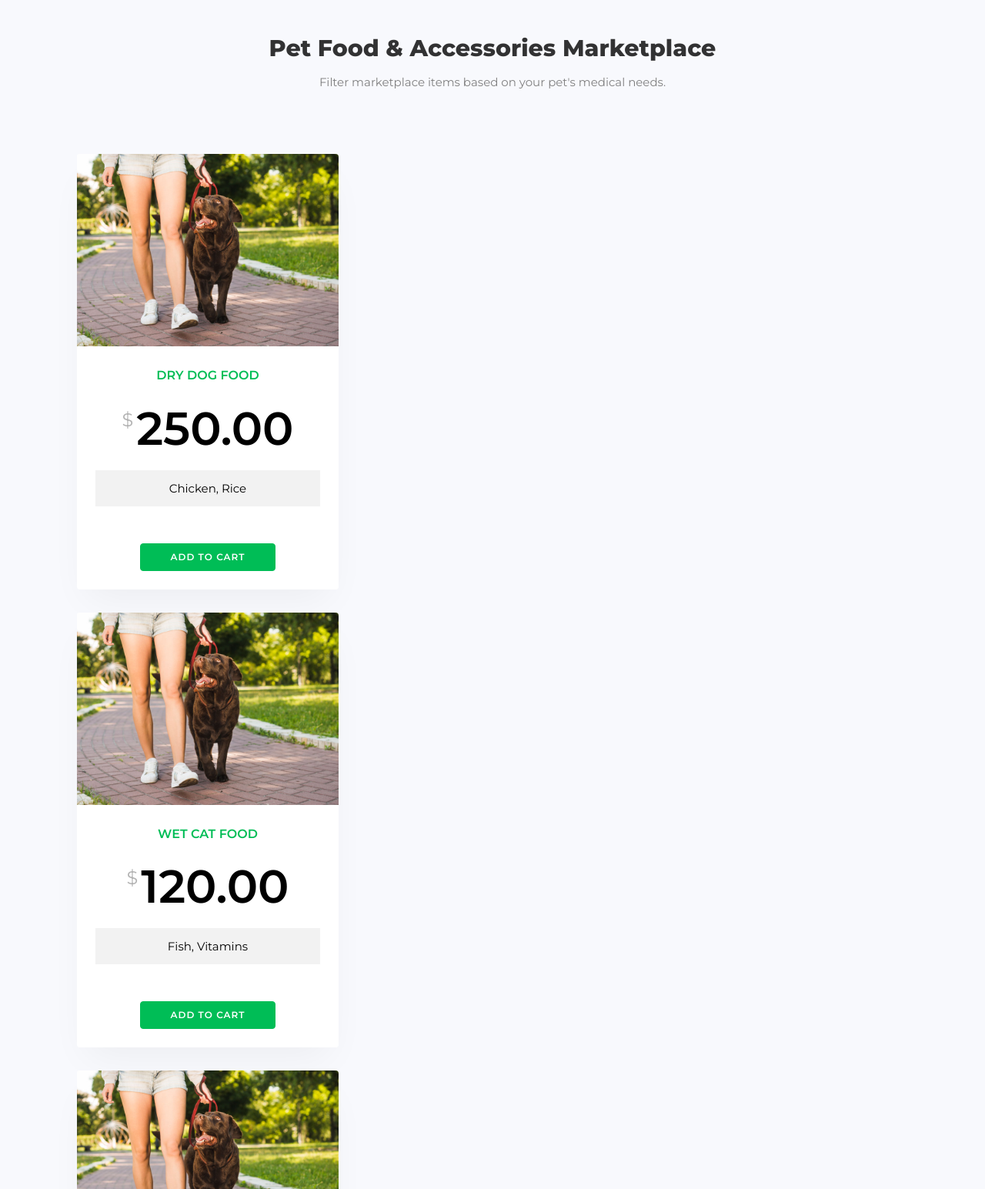
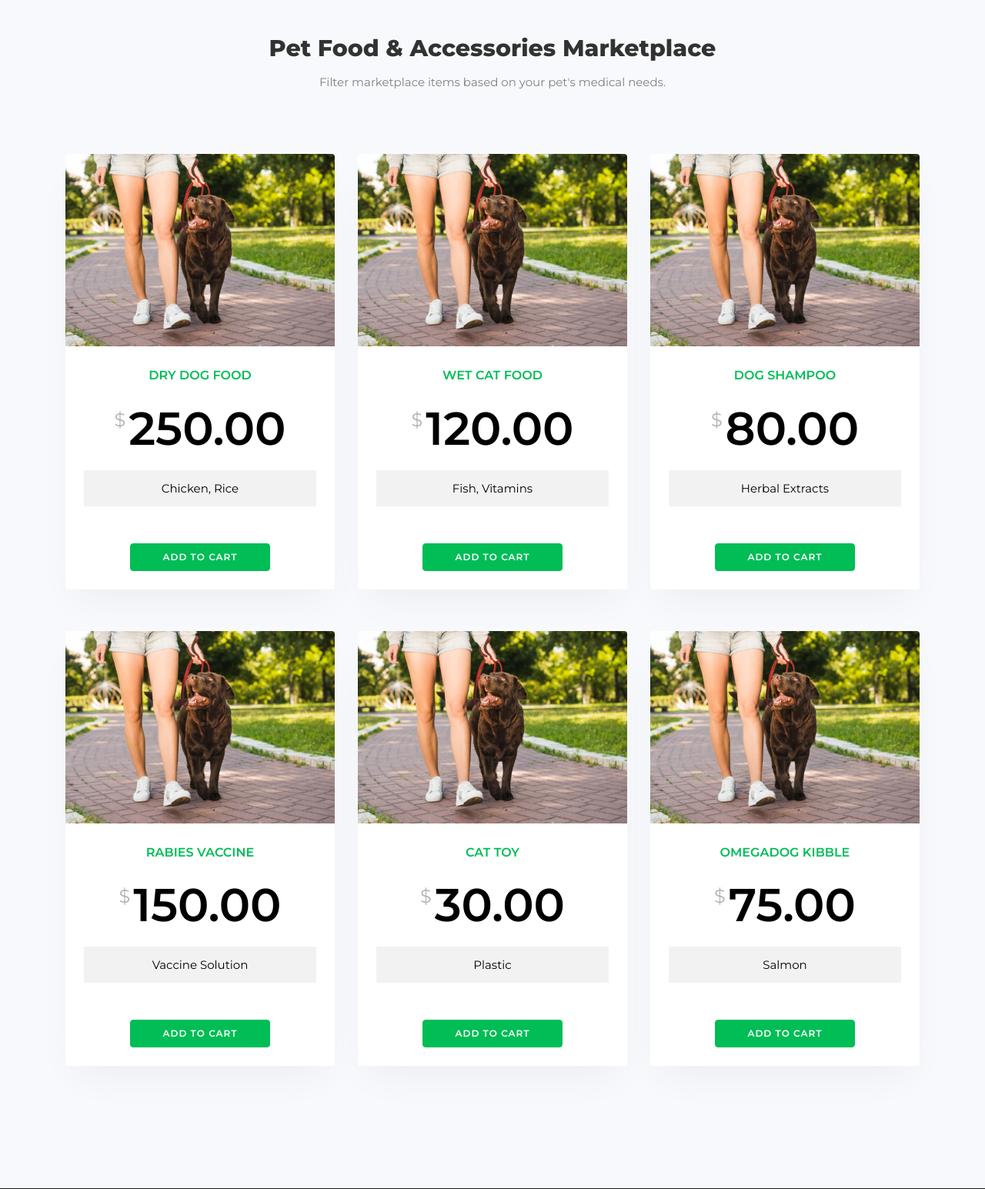
Before and after one commit to yosifsayed444/Smart-Pet-Care-System, a PHP site: page /SE1_Project/Public/marketplace in a window 1280 px wide. Shown: the part 204-1749 px from the top of the page at 77% size. Run offline with PHP 8.4, Linux system fonts and the light colour scheme; data comes from the database, SQL or seed files in the repository; some web fonts are replaced.

Commit message:
simple edit related with css

```diff
--- a/App/views/MarketPlace/index.php
+++ b/App/views/MarketPlace/index.php
@@ -3,16 +3,21 @@
 
 <section class="ftco-section bg-light">
     <div class="container">
+
         <div class="row justify-content-center pb-5 mb-3">
             <div class="col-md-7 heading-section text-center ftco-animate">
                 <h2>Pet Food & Accessories Marketplace</h2>
                 <p>Filter marketplace items based on your pet's medical needs.</p>
             </div>
         </div>
+
+        <div class="row">
+
         <?php if (! empty($products)): ?>
             <?php foreach ($products as $product): ?>
 
-        <div class="col-md-4 ftco-animate">
+                <div class="col-md-4 col-sm-6 mb-4 ftco-animate">
+
                     <div class="block-7">
 
                         <div class="img"
@@ -38,21 +43,28 @@ style="background-image: url(<?php echo ROOT ?>/assets/images/<?php echo htmlspe
                                 </li>
                             </ul>
 
-                    <a href="#" class="btn btn-primary d-block px-3 py-2">Add to Cart</a>
-
+                            <a href="#" class="btn btn-primary d-block px-3 py-2">
+                                Add to Cart
+                            </a>
 
                         </div>
 
                     </div>
+
                 </div>
 
             <?php endforeach; ?>
+
         <?php else: ?>
 
+            <div class="col-12 text-center">
                 <p>No products found.</p>
+            </div>
 
         <?php endif; ?>
+
         </div>
+
     </div>
 </section>
 
```
Lines whose indentation alone changed are shown as unchanged.
